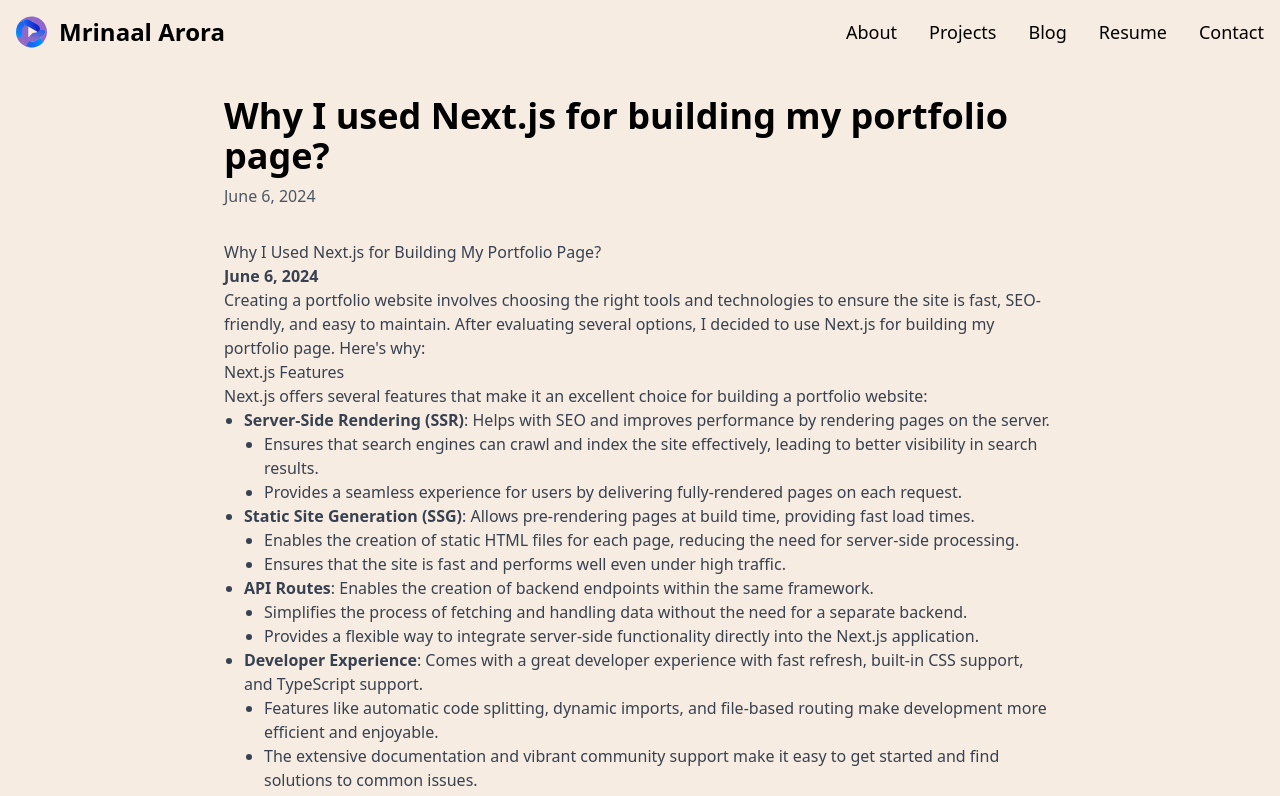
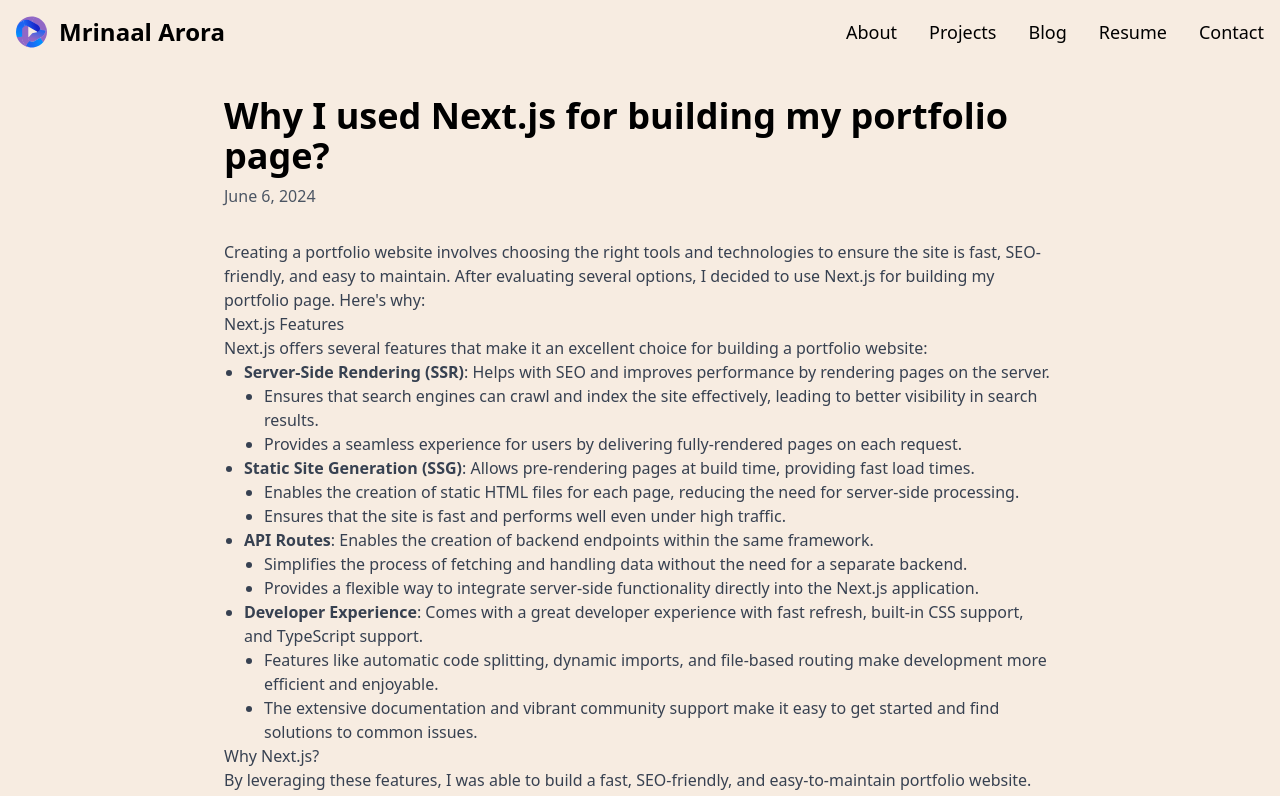
Before and after one commit to aroramrinaal/my-portfolio, a Next.js app: page /blog/why-nextjs in a window 1280 px wide. Shown: the top 796 px of the page. Built offline with nearby package versions, Linux system fonts and the light colour scheme.

Commit message:
refactor: Add new blog post about the Spotistats project

```diff
--- a/src/pages/blog/[id].tsx
+++ b/src/pages/blog/[id].tsx
@@ -14,8 +14,6 @@ const blogPosts: BlogPost[] = [
     id: 'why-nextjs',
     title: 'Why I used Next.js for building my portfolio page?',
     content: `
-      <h2>Why I Used Next.js for Building My Portfolio Page?</h2>
-      <p><strong>June 6, 2024</strong></p>
       <p>Creating a portfolio website involves choosing the right tools and technologies to ensure the site is fast, SEO-friendly, and easy to maintain. After evaluating several options, I decided to use Next.js for building my portfolio page. Here's why:</p>
 
       <h3>Next.js Features</h3>
@@ -76,7 +74,12 @@ const blogPosts: BlogPost[] = [
       <p>Next.js has proven to be a powerful and flexible framework for building my portfolio website. Its features, performance, and developer-friendly environment make it an ideal choice for creating a professional and engaging online presence. If you're considering building a portfolio or any web application, I highly recommend giving Next.js a try.</p>
     `,
     date: 'June 6, 2024',
-  },
+  },{
+    id: 'spotistats-project',
+    title: 'Insights from Spotify Streaming History: The Spotistats Project',
+    content: ``,
+    date: 'June 6, 2024',
+  }
 ];
 
 interface BlogPostProps {
```
